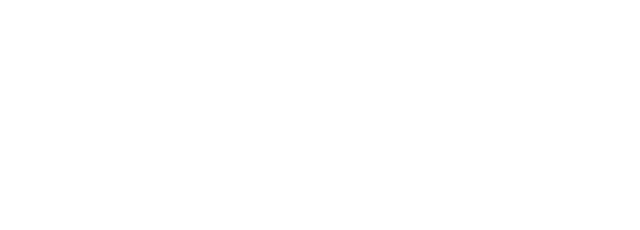
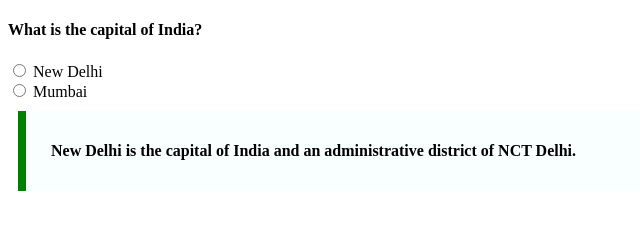
Before and after one commit to acciojob/trivia-deniljohn27, a website: page main.html in a window 1280 px wide. Shown: the whole page, without its empty margins (0-640 px from the left). Drawn offline with Linux system fonts and the light colour scheme.

Commit message:
created a submission

```diff
--- a/main.html
+++ b/main.html
@@ -8,6 +8,20 @@
 
 <body>
 	<!-- the entire body must be written by student -->
+	<h4>What is the capital of India?</h4>
+
+	<input type="radio" id ="newdelhi" name="ans">
+	<label for="newdelhi">New Delhi</label>
+	<br>
+	<input type="radio" id="mumbai" name="ans">
+	<label for="mumbai">Mumbai</label>
+
+	<div class="answer">
+		<blockquote style="margin-left:10px;"cite="https://en.wikipedia.org/wiki/New_Delhi">
+			New Delhi is the capital of India and an administrative district of NCT Delhi.
+		</blockquote>
+	</div>
+
     <script type="text/javascript" src="./script.js">
 </script>
 
--- a/styles.css
+++ b/styles.css
@@ -1,2 +1,10 @@
 
 /* Your CSS Code here. */
+.answer{
+	max-width: 600px;
+	margin: 10px;
+	padding: 15px;
+	border-left: 8px solid green;
+	background-color: #f8fffe;
+	font-weight: bold;
+}
```
